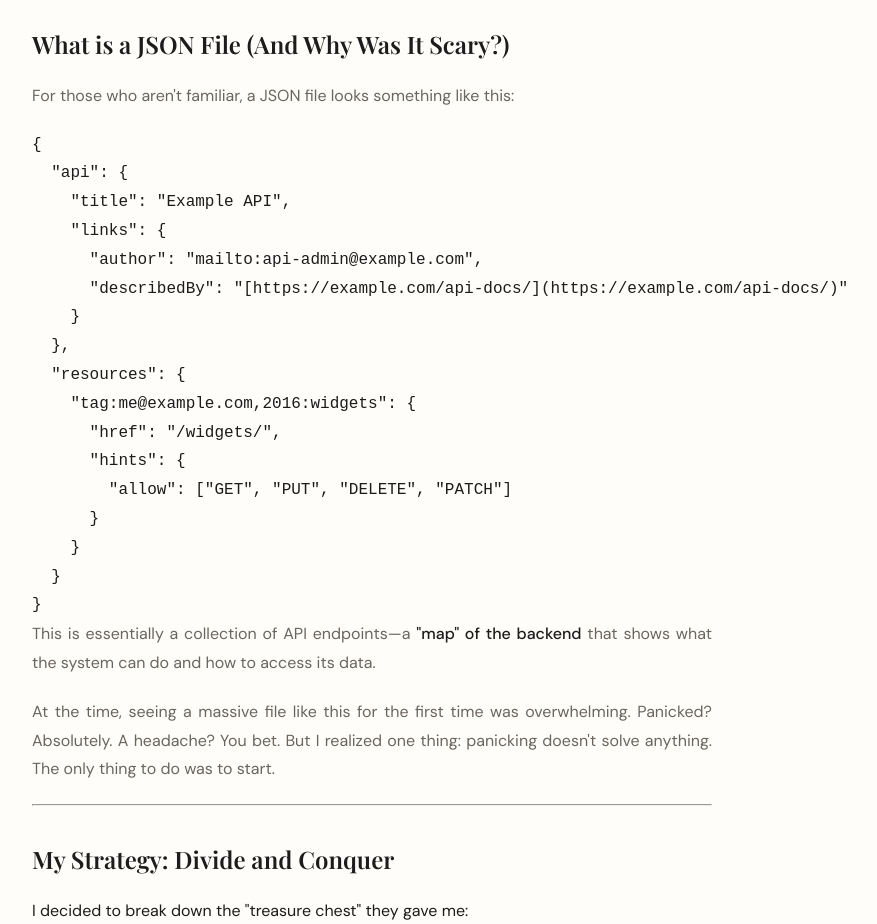
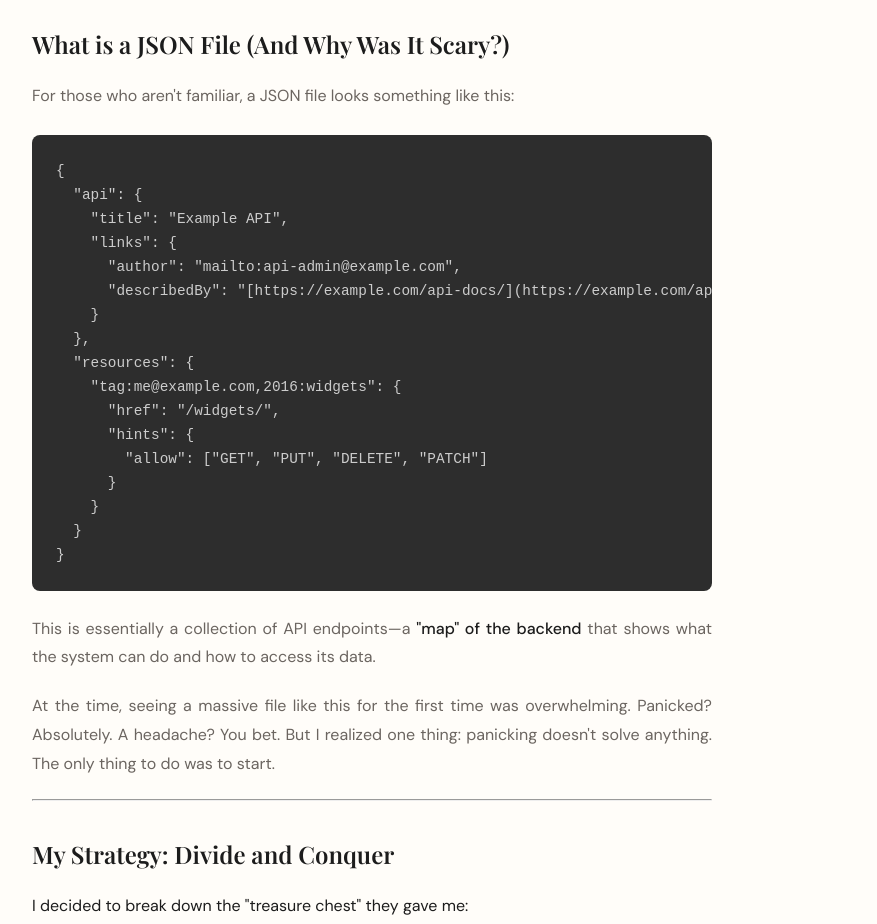
Before and after one commit to bellatrijuliana/bella-portfolio, a React (Vite) app: page /articles/applying-qa-job-with-no-experiences in a window 1280 px wide. Shown: the part 1160-2084 px from the top of the page, without its empty margins (268-1145 px from the left). Built offline with nearby package versions, Linux system fonts and the light colour scheme; no server answers; a web font is replaced by a local one.

Commit message:
fix article detail

```diff
--- a/src/content/articles/i-got-tired-of-typing-so-i-built-a-tool.md
+++ b/src/content/articles/i-got-tired-of-typing-test-cases-so-i-built-a-tool.md
@@ -1,5 +1,5 @@
 ---
-title: "I Got Tired of Typing. So I Built a Tool."
+title: "I Got Tired of Typing Test Cases. So I Built a Tool."
 category: "QA Automation"
 level : "Mid-Level"
 date: "2026-04-26"
--- a/src/pages/ArticleDetail.module.css
+++ b/src/pages/ArticleDetail.module.css
@@ -88,6 +88,52 @@
 }
 
 .content em {
+  font-style: italic;
+}
+
+
+.content :global(pre) {
+  background: #2d2d2d;
+  color: #ccc;
+  padding: 1.5rem;
+  border-radius: 8px;
+  overflow-x: auto;
+  margin: 1.5rem 0;
+  font-family: 'Fira Code', 'Courier New', monospace;
+  line-height: 1.5;
+}
+
+.content :global(code) {
+  font-size: 0.9rem;
+  white-space: pre;
+}
+
+
+.content :global(:not(pre) > code) {
+  background: #eee;
+  color: var(--burgundy);
+  padding: 0.2rem 0.4rem;
+  border-radius: 4px;
+  font-family: monospace;
+}
+
+.content :global(img) {
+  max-width: 100%;
+  height: auto;
+  display: block;
+  margin: 2rem auto;
+  border-radius: 8px;
+  box-shadow: 0 4px 20px rgba(0, 0, 0, 0.08);
+}
+
+.content :global(img + em),
+.content :global(img + p) {
+  display: block;
+  text-align: center;
+  font-size: 0.85rem;
+  color: var(--warm-gray);
+  margin-top: -1.5rem;
+  margin-bottom: 2rem;
   font-style: italic;
 }
 
```
